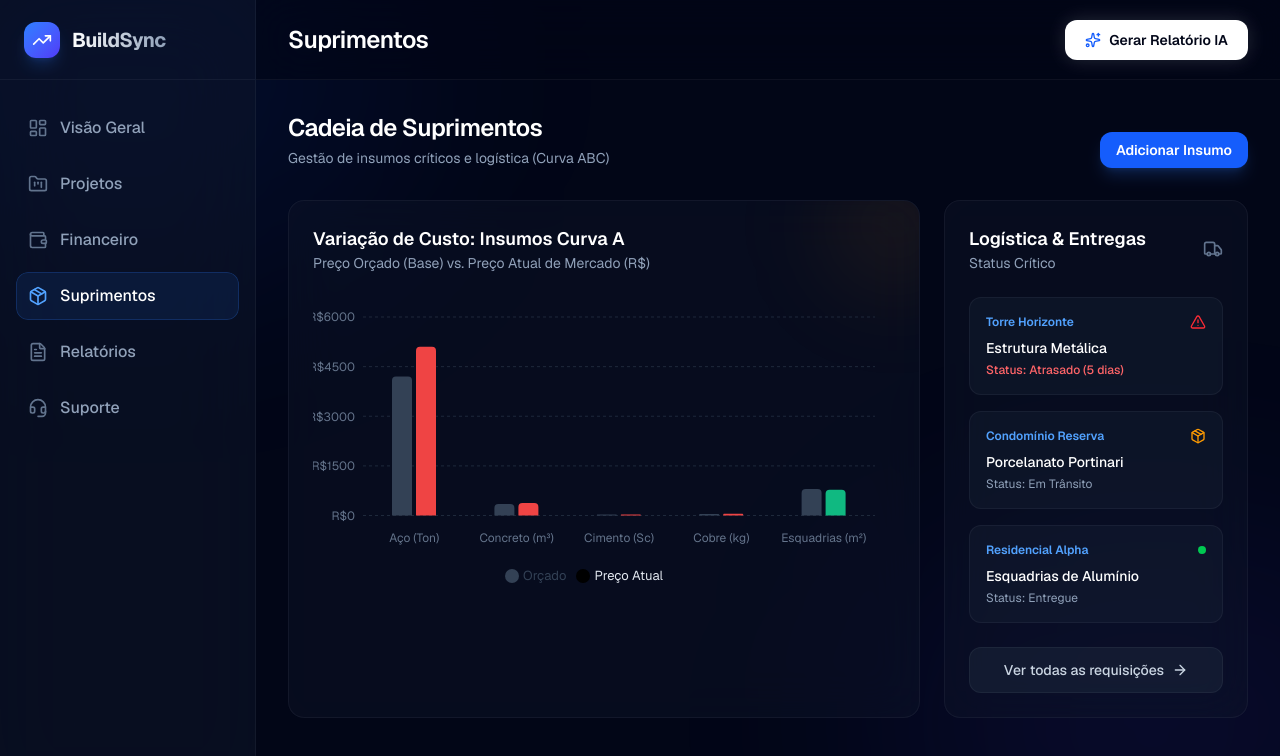
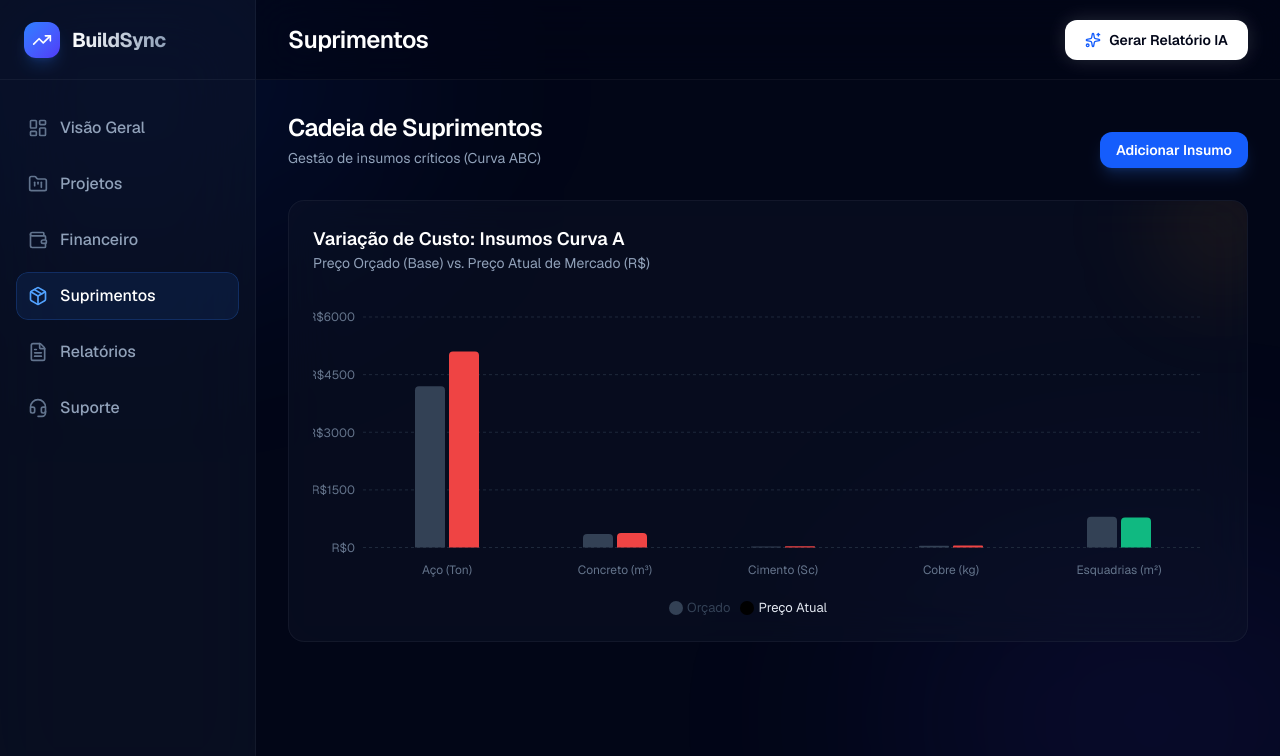
Before and after one commit to mantolatv-cmyk/buildsync, a Next.js app: page / in a window 1280 px wide. Both pictures are taken after a click on the button "Suprimentos". Shown: the top 756 px of the page. Built offline with nearby package versions, Linux system fonts and the light colour scheme.

Commit message:
feat: remove logistics section and expand price chart in SupplyView

```diff
--- a/src/components/views/SupplyView.tsx
+++ b/src/components/views/SupplyView.tsx
@@ -2,7 +2,7 @@
 
 import React from "react";
 import { motion, Variants } from "framer-motion";
-import { Package, AlertTriangle, ArrowRight, Truck } from "lucide-react";
+import { Package, ArrowRight } from "lucide-react";
 import { BarChart, Bar, XAxis, YAxis, CartesianGrid, Tooltip as RechartsTooltip, ResponsiveContainer, Legend, Cell } from "recharts";
 
 const supplyPriceData = [
@@ -11,12 +11,6 @@ const supplyPriceData = [
   { item: 'Cimento (Sc)', orcado: 28, atual: 32 },
   { item: 'Cobre (kg)', orcado: 45, atual: 52 },
   { item: 'Esquadrias (m²)', orcado: 800, atual: 780 },
-];
-
-const deliveryAlerts = [
-  { id: 1, obra: "Torre Horizonte", item: "Estrutura Metálica", status: "Atrasado (5 dias)", severity: "high" },
-  { id: 2, obra: "Condomínio Reserva", item: "Porcelanato Portinari", status: "Em Trânsito", severity: "medium" },
-  { id: 3, obra: "Residencial Alpha", item: "Esquadrias de Alumínio", status: "Entregue", severity: "low" },
 ];
 
 export default function SupplyView() {
@@ -35,7 +29,7 @@ export default function SupplyView() {
       <div className="flex justify-between items-end mb-8">
         <div>
           <h2 className="text-2xl font-semibold text-white tracking-tight">Cadeia de Suprimentos</h2>
-          <p className="text-sm text-slate-400 mt-1">Gestão de insumos críticos e logística (Curva ABC)</p>
+          <p className="text-sm text-slate-400 mt-1">Gestão de insumos críticos (Curva ABC)</p>
         </div>
         <div className="flex space-x-3">
           <button className="px-4 py-2 bg-blue-600 text-white rounded-xl text-sm font-semibold hover:bg-blue-500 transition-colors shadow-lg shadow-blue-500/20">
@@ -48,17 +42,17 @@ export default function SupplyView() {
         variants={containerVariants}
         initial="hidden"
         animate="show"
-        className="grid grid-cols-1 lg:grid-cols-3 gap-6"
+        className="grid grid-cols-1 gap-6"
       >
         {/* Gráfico de Variação de Preços (Inflação Interna) */}
-        <motion.div variants={itemVariants} className="lg:col-span-2 bg-slate-900/40 backdrop-blur-xl rounded-2xl border border-white/5 p-6 relative overflow-hidden">
+        <motion.div variants={itemVariants} className="bg-slate-900/40 backdrop-blur-xl rounded-2xl border border-white/5 p-6 relative overflow-hidden">
           <div className="absolute -right-10 -top-10 w-32 h-32 bg-amber-500/10 blur-[50px] rounded-full pointer-events-none" />
           <div className="mb-6 relative z-10">
             <h3 className="text-lg font-semibold text-white">Variação de Custo: Insumos Curva A</h3>
             <p className="text-sm text-slate-400">Preço Orçado (Base) vs. Preço Atual de Mercado (R$)</p>
           </div>
 
-          <div className="h-72 w-full relative z-10">
+          <div className="h-80 w-full relative z-10">
             <ResponsiveContainer width="100%" height="100%" minWidth={0}>
               <BarChart data={supplyPriceData} margin={{ top: 20, right: 20, bottom: 0, left: -10 }}>
                 <CartesianGrid strokeDasharray="3 3" vertical={false} stroke="#1e293b" />
@@ -72,8 +66,8 @@ export default function SupplyView() {
                   formatter={(value: any, name: any) => [`R$ ${Number(value).toLocaleString('pt-BR')}`, name]}
                 />
                 <Legend wrapperStyle={{ paddingTop: '20px', fontSize: '13px' }} iconType="circle" />
-                <Bar dataKey="orcado" name="Orçado" fill="#334155" radius={[4, 4, 0, 0]} barSize={20} />
-                <Bar dataKey="atual" name="Preço Atual" radius={[4, 4, 0, 0]} barSize={20}>
+                <Bar dataKey="orcado" name="Orçado" fill="#334155" radius={[4, 4, 0, 0]} barSize={30} />
+                <Bar dataKey="atual" name="Preço Atual" radius={[4, 4, 0, 0]} barSize={30}>
                   {supplyPriceData.map((entry, index) => (
                     <Cell key={`cell-${index}`} fill={entry.atual > entry.orcado ? '#ef4444' : '#10b981'} />
                   ))}
@@ -82,42 +76,6 @@ export default function SupplyView() {
             </ResponsiveContainer>
           </div>
         </motion.div>
-
-        {/* Alertas de Logística */}
-        <motion.div variants={itemVariants} className="bg-slate-900/40 backdrop-blur-xl rounded-2xl border border-white/5 p-6 flex flex-col">
-          <div className="flex justify-between items-center mb-6">
-            <div>
-              <h3 className="text-lg font-semibold text-white">Logística & Entregas</h3>
-              <p className="text-sm text-slate-400">Status Crítico</p>
-            </div>
-            <Truck className="w-5 h-5 text-slate-500" />
-          </div>
-
-          <div className="space-y-4 flex-1">
-            {deliveryAlerts.map(alert => (
-              <div key={alert.id} className="bg-slate-800/30 hover:bg-slate-800/50 transition-colors border border-white/5 p-4 rounded-xl group">
-                <div className="flex justify-between items-start mb-2">
-                  <span className="text-xs font-semibold text-blue-400">{alert.obra}</span>
-                  {alert.severity === 'high' ? (
-                    <AlertTriangle className="w-4 h-4 text-red-500" />
-                  ) : alert.severity === 'medium' ? (
-                    <Package className="w-4 h-4 text-amber-500" />
-                  ) : (
-                    <div className="w-2 h-2 rounded-full bg-green-500 mt-1" />
-                  )}
-                </div>
-                <h4 className="text-sm font-medium text-white mb-1">{alert.item}</h4>
-                <p className={`text-xs ${alert.severity === 'high' ? 'text-red-400 font-medium' : 'text-slate-400'}`}>
-                  Status: {alert.status}
-                </p>
-              </div>
-            ))}
-          </div>
-
-          <button className="mt-6 w-full py-3 bg-slate-800/50 hover:bg-slate-800 text-slate-300 rounded-xl text-sm font-medium transition-colors border border-white/5 flex items-center justify-center group">
-            Ver todas as requisições <ArrowRight className="w-4 h-4 ml-2 group-hover:translate-x-1 transition-transform" />
-          </button>
-        </motion.div>
       </motion.div>
     </div>
   );
```
